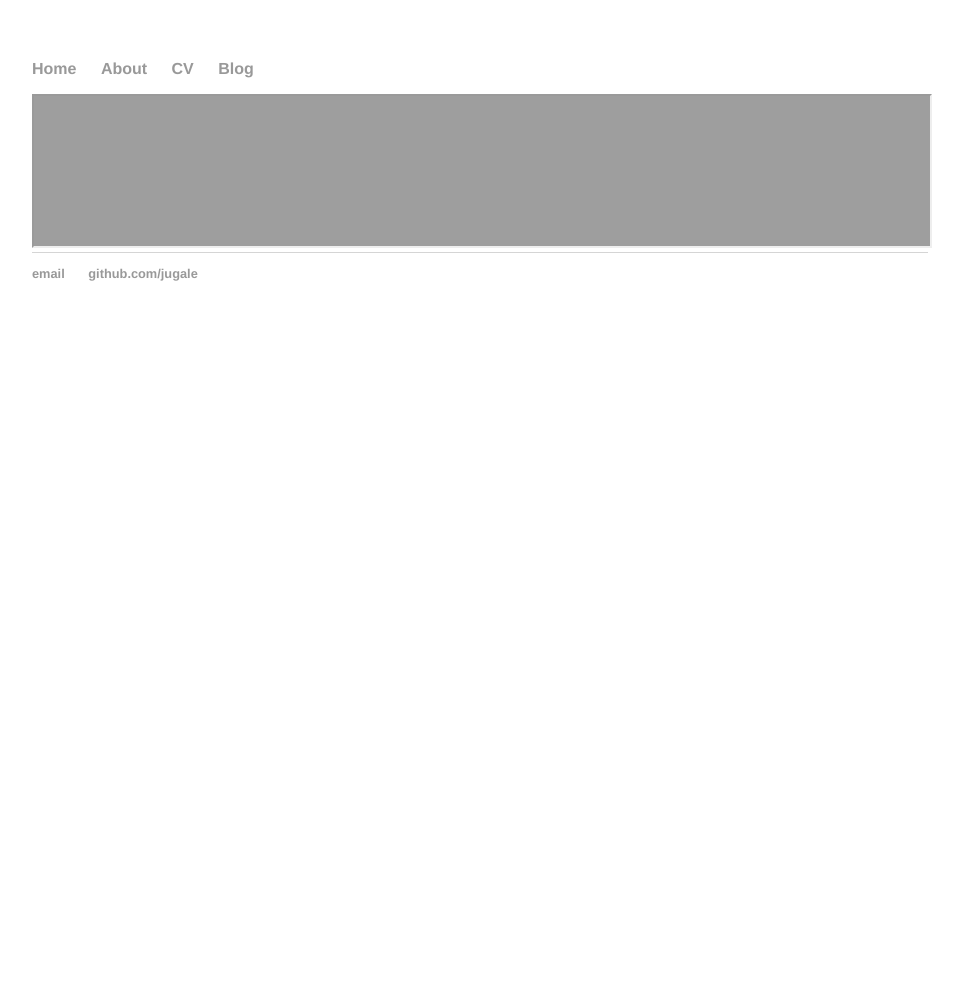
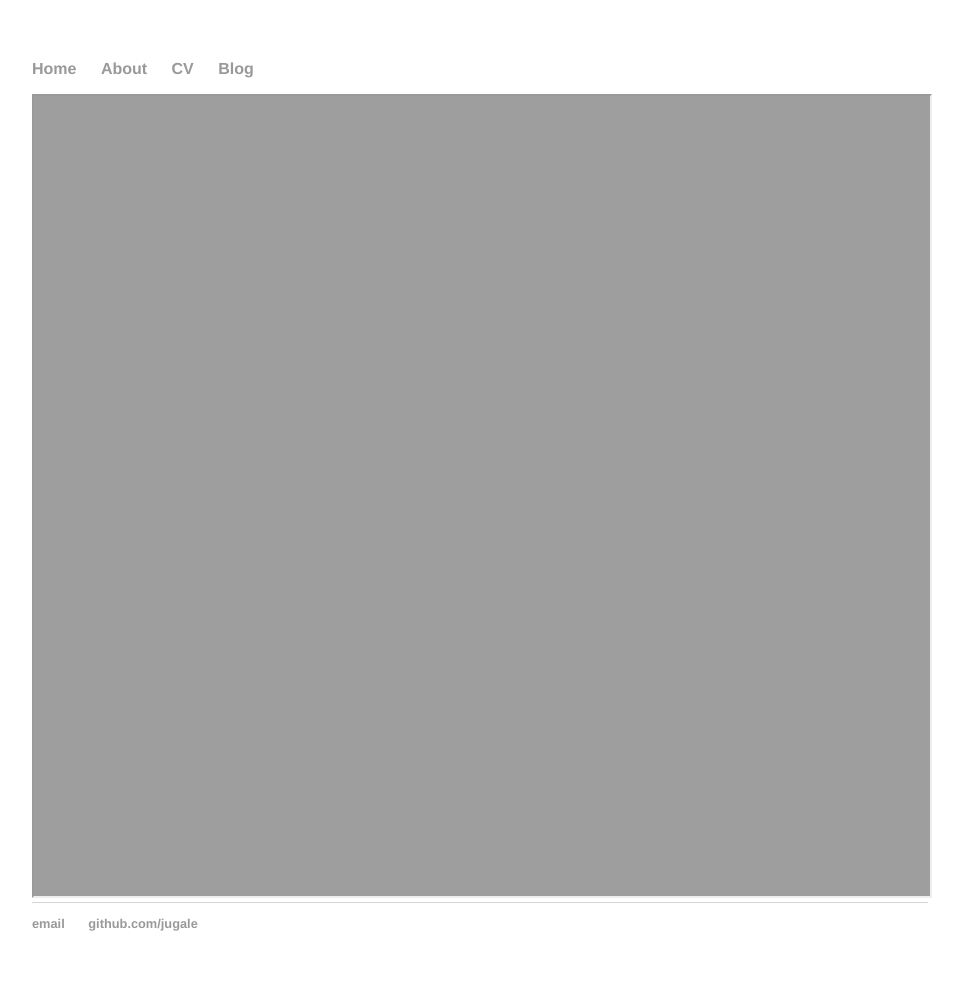
Before and after one commit to jugale/jugale.github.io, a Jekyll site: the page built from cv/index.html, in a window 1280 px wide. Shown: the whole page, without its empty margins (160-1123 px from the left). Built offline with Jekyll 4.4.1, drawn with Linux system fonts in a browser that asks for light colours; before the commit the page ends 900 px from its top, so only the background shows below that.

Commit message:
update index

```diff
--- a/cv/index.html
+++ b/cv/index.html
@@ -3,5 +3,5 @@
 title: CV
 ---
 <body>
-<iframe src="https://jugale.github.io/files/jugale_Resume2020_Portfolio.pdf" width="100%" height="800%"></iframe>
+<iframe src="https://jugale.github.io/files/jugale_Resume2020_Portfolio.pdf" width="100%" height="800"></iframe>
 </body>
```
